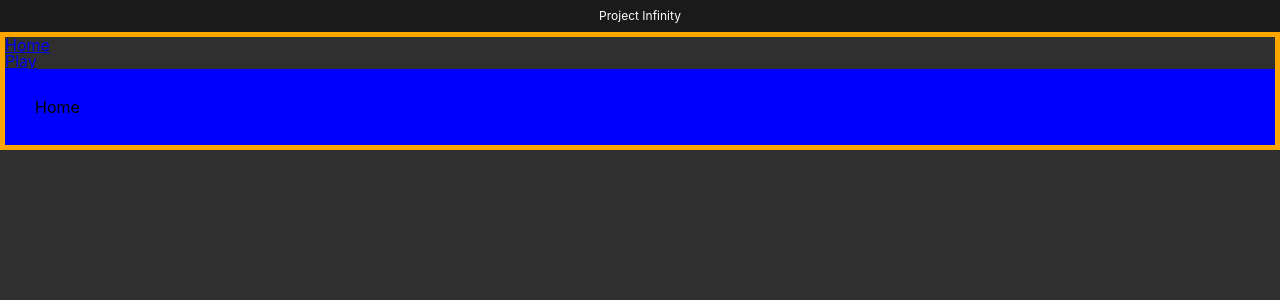
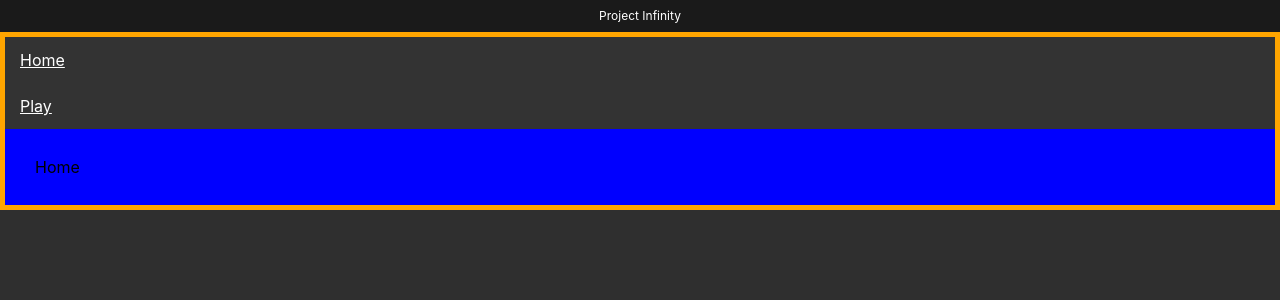
Before and after one commit to keenode/projectinfinity.net, a React app: page / in a window 1280 px wide. Shown: the top 300 px of the page. Built offline with nearby package versions, Linux system fonts and the light colour scheme.

Commit message:
adding files for layout and navigation

```diff
--- a/src/App.js
+++ b/src/App.js
@@ -1,24 +1,21 @@
 import React, { Component } from 'react'
-import { BrowserRouter as Router, Route, Link } from 'react-router-dom'
+import { Route, Switch } from 'react-router-dom'
 
 import Layout from './hoc/Layout/Layout';
 import Home from './containers/Home/Home'
 import Play from './containers/Play/Play'
 
+import NavBar from './components/UI/NavBar/NavBar'
+
 class App extends Component {
   render() {
     return (
       <Layout>
-        <Router>
-          <nav>
-            <ul>
-              <li><Link to="/">Home</Link></li>
-              <li><Link to="/play">Play</Link></li>
-            </ul>
-            <Route exact path="/" component={Home} />
-            <Route path="/play" component={Play} />
-          </nav>
-        </Router>
+        <NavBar />
+        <Switch>
+          <Route path="/" exact component={Home} />
+          <Route path="/play" component={Play} />
+        </Switch>
       </Layout>
     )
   }
--- /dev/null
+++ b/src/components/UI/NavBar/NavBar.css
@@ -0,0 +1,3 @@
+.NavBar {
+  background-color: #333;
+}
--- /dev/null
+++ b/src/components/UI/NavBar/NavBar.js
@@ -0,0 +1,16 @@
+import React from 'react'
+
+import NavItem from './NavItem/NavItem'
+
+import styles from './NavBar.css'
+
+const navBar = () => (
+  <nav className={styles.NavBar}>
+    <ul>
+      <NavItem link="/" exact>Home</NavItem>
+      <NavItem link="/play">Play</NavItem>
+    </ul>
+  </nav>
+)
+
+export default navBar
--- /dev/null
+++ b/src/components/UI/NavBar/NavItem/NavItem.css
@@ -0,0 +1,5 @@
+.NavItem a {
+  display: inline-block;
+  color: white;
+  padding: 15px;
+}
--- /dev/null
+++ b/src/components/UI/NavBar/NavItem/NavItem.js
@@ -0,0 +1,15 @@
+import React from 'react'
+import { NavLink } from 'react-router-dom'
+
+import styles from './NavItem.css'
+
+const navItem = (props) => (
+  <li className={styles.NavItem}>
+    <NavLink
+      to={props.link}
+      exact={props.exact}
+      activeClassName={styles.active}>{props.children}</NavLink>
+  </li>
+)
+
+export default navItem
--- /dev/null
+++ b/src/components/UI/TitleBar/TitleBar.css
@@ -0,0 +1,9 @@
+.TitleBar {
+  padding: 10px 0;
+  color: white;
+  font-size: 12px;
+  text-align: center;
+  background-color: #1a1a1a;
+  cursor: default;
+  user-select: none;
+}
--- /dev/null
+++ b/src/components/UI/TitleBar/TitleBar.js
@@ -0,0 +1,11 @@
+import React from 'react'
+
+import styles from './TitleBar.css';
+
+const titleBar = (props) => (
+  <div className={styles.TitleBar}>
+    <span>{props.title}</span>
+  </div>
+)
+
+export default titleBar
--- a/src/hoc/Layout/Layout.css
+++ b/src/hoc/Layout/Layout.css
@@ -1,13 +1,3 @@
-.TitleBar {
-  padding: 10px 0;
-  color: white;
-  font-size: 12px;
-  text-align: center;
-  background-color: #1a1a1a;
-  cursor: default;
-  user-select: none;
-}
-
 .LayoutContainer {
   border: 5px solid orange;
 }
--- a/src/hoc/Layout/Layout.js
+++ b/src/hoc/Layout/Layout.js
@@ -1,4 +1,6 @@
 import React, { Component } from 'react';
+
+import TitleBar from '../../components/UI/TitleBar/TitleBar'
 
 import styles from './Layout.css';
 
@@ -6,9 +8,7 @@ class Layout extends Component {
   render () {
     return (
       <div>
-        <div className={styles.TitleBar}>
-          <span>Project Infinity</span>
-        </div>
+        <TitleBar title="Project Infinity" />
         <main className={styles.LayoutContainer}>
           {this.props.children}
         </main>
--- a/src/index.js
+++ b/src/index.js
@@ -1,8 +1,17 @@
 import React from 'react'
 import ReactDOM from 'react-dom'
-import './index.css'
+import { BrowserRouter as Router } from 'react-router-dom'
+
 import App from './App'
 import registerServiceWorker from './registerServiceWorker'
 
-ReactDOM.render(<App />, document.getElementById('root'))
+import './index.css'
+
+const app = (
+  <Router>
+    <App />
+  </Router>
+)
+
+ReactDOM.render(app, document.getElementById('root'))
 registerServiceWorker()
```
